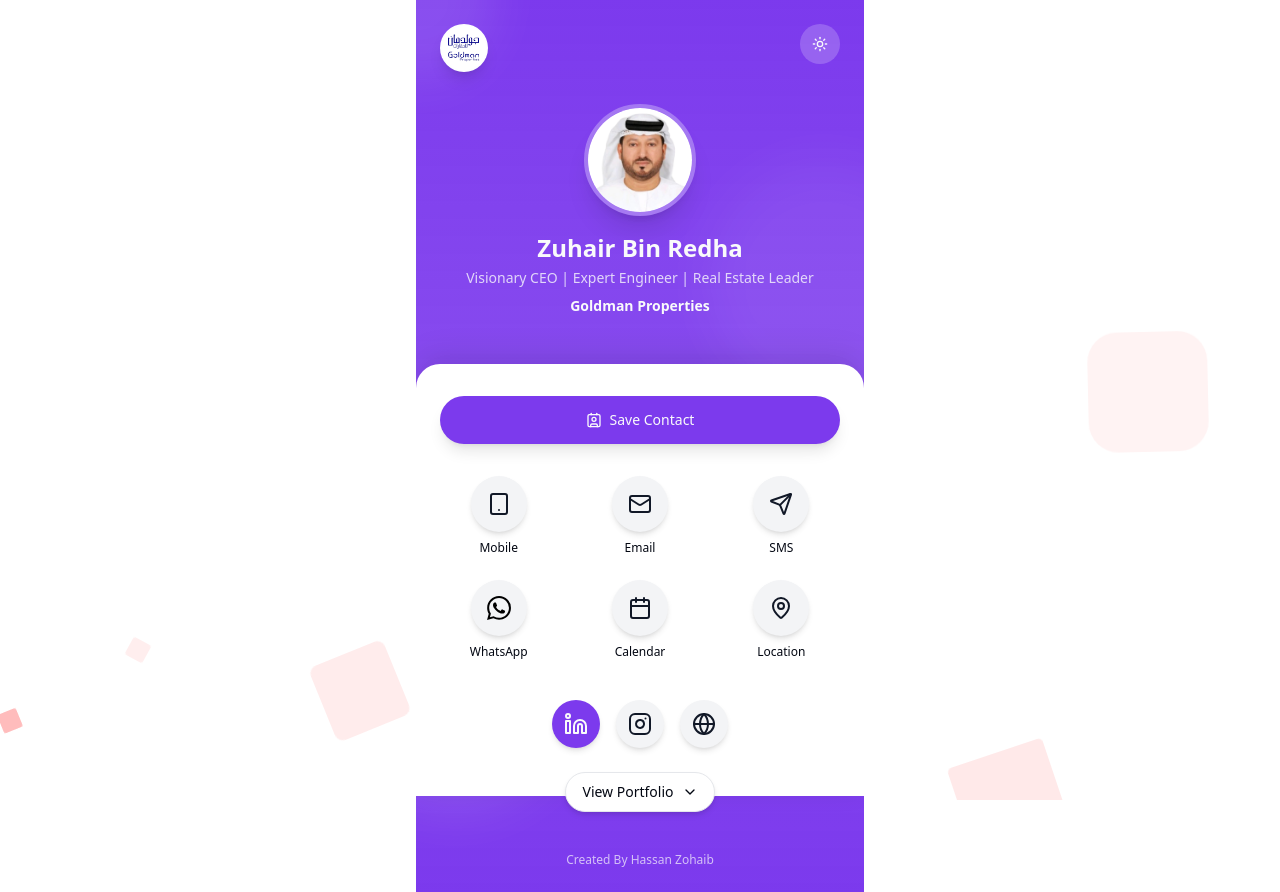
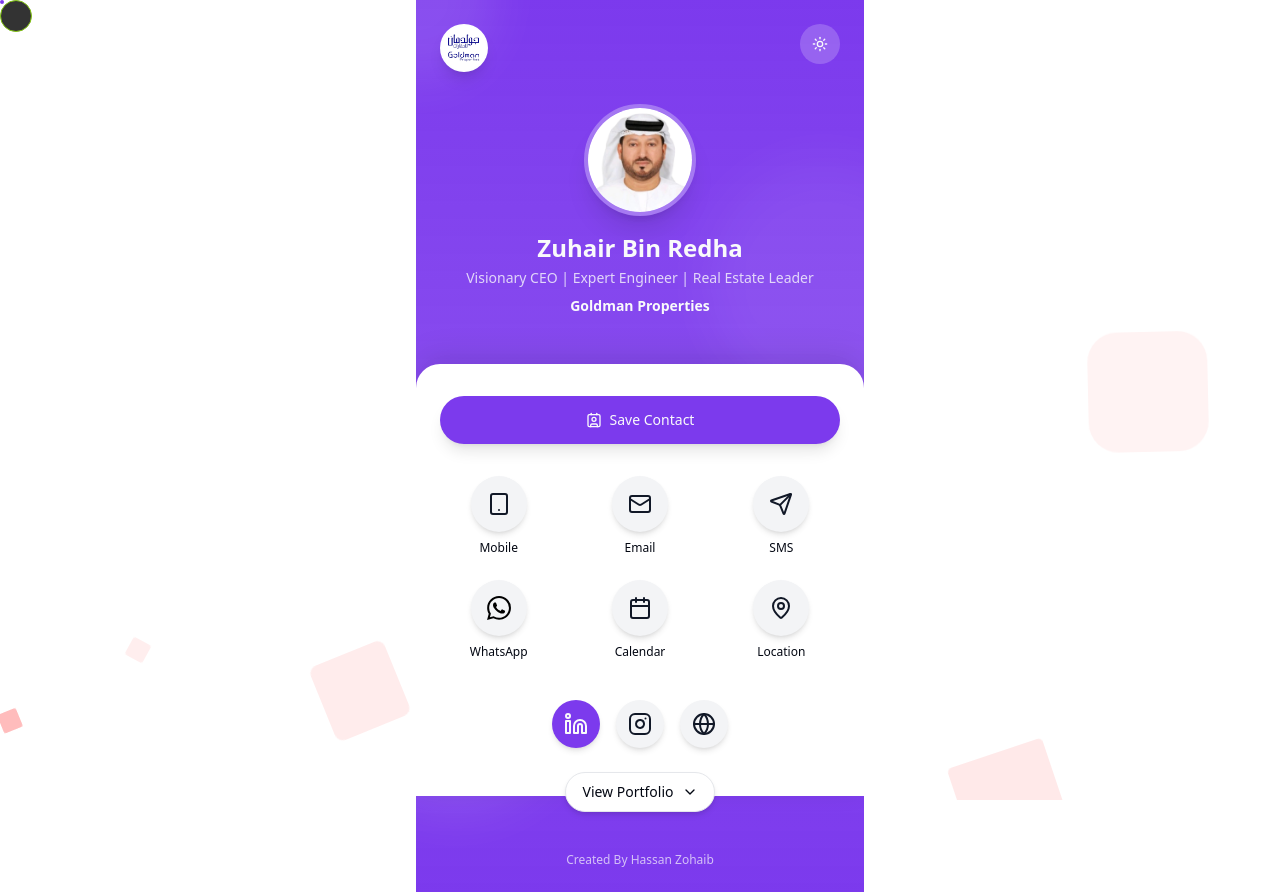
Before and after one commit to HassanZohaib121/zuhair-smartcard, a Next.js app: page / in a window 1280 px wide. Built offline with nearby package versions, Linux system fonts and the light colour scheme.

Commit message:
whatsapp-fix

```diff
--- a/src/components/digital-business-card.tsx
+++ b/src/components/digital-business-card.tsx
@@ -43,10 +43,34 @@ const ThemeToggle = () => {
 }
 
 const WhatsAppIcon = ({ size = 24 }: { size?: number }) => {
+  const { theme } = useTheme()
+  const isDarkMode = theme === "dark"
   return (
-    <svg xmlns="http://www.w3.org/2000/svg" width={size} height={size} viewBox="0 0 24 24" >
+    <svg xmlns="http://www.w3.org/2000/svg" fill={isDarkMode?"#ffffff":"#000000"} width={size} height={size} viewBox="0 0 24 24" >
       <path d="M17.472 14.382c-.297-.149-1.758-.867-2.03-.967-.273-.099-.471-.148-.67.15-.197.297-.767.966-.94 1.164-.173.199-.347.223-.644.075-.297-.15-1.255-.463-2.39-1.475-.883-.788-1.48-1.761-1.653-2.059-.173-.297-.018-.458.13-.606.134-.133.298-.347.446-.52.149-.174.198-.298.298-.497.099-.198.05-.371-.025-.52-.075-.149-.669-1.612-.916-2.207-.242-.579-.487-.5-.669-.51-.173-.008-.371-.01-.57-.01-.198 0-.52.074-.792.372-.272.297-1.04 1.016-1.04 2.479 0 1.462 1.065 2.875 1.213 3.074.149.198 2.096 3.2 5.077 4.487.709.306 1.262.489 1.694.625.712.227 1.36.195 1.871.118.571-.085 1.758-.719 2.006-1.413.248-.694.248-1.289.173-1.413-.074-.124-.272-.198-.57-.347m-5.421 7.403h-.004a9.87 9.87 0 01-5.031-1.378l-.361-.214-3.741.982.998-3.648-.235-.374a9.86 9.86 0 01-1.51-5.26c.001-5.45 4.436-9.884 9.888-9.884 2.64 0 5.122 1.03 6.988 2.898a9.825 9.825 0 012.893 6.994c-.003 5.45-4.437 9.884-9.885 9.884m8.413-18.297A11.815 11.815 0 0012.05 0C5.495 0 .16 5.335.157 11.892c0 2.096.547 4.142 1.588 5.945L.057 24l6.305-1.654a11.882 11.882 0 005.683 1.448h.005c6.554 0 11.89-5.335 11.893-11.893a11.821 11.821 0 00-3.48-8.413z" />
     </svg>
+  //   <svg fill={isDarkMode?"#fff":"#000000"} height={size} width={size} version="1.1" id="Layer_1" xmlns="http://www.w3.org/2000/svg"
+	//  viewBox="0 0 308 308">
+  //   <g id="XMLID_468_">
+  //     <path id="XMLID_469_" d="M227.904,176.981c-0.6-0.288-23.054-11.345-27.044-12.781c-1.629-0.585-3.374-1.156-5.23-1.156
+  //       c-3.032,0-5.579,1.511-7.563,4.479c-2.243,3.334-9.033,11.271-11.131,13.642c-0.274,0.313-0.648,0.687-0.872,0.687
+  //       c-0.201,0-3.676-1.431-4.728-1.888c-24.087-10.463-42.37-35.624-44.877-39.867c-0.358-0.61-0.373-0.887-0.376-0.887
+  //       c0.088-0.323,0.898-1.135,1.316-1.554c1.223-1.21,2.548-2.805,3.83-4.348c0.607-0.731,1.215-1.463,1.812-2.153
+  //       c1.86-2.164,2.688-3.844,3.648-5.79l0.503-1.011c2.344-4.657,0.342-8.587-0.305-9.856c-0.531-1.062-10.012-23.944-11.02-26.348
+  //       c-2.424-5.801-5.627-8.502-10.078-8.502c-0.413,0,0,0-1.732,0.073c-2.109,0.089-13.594,1.601-18.672,4.802
+  //       c-5.385,3.395-14.495,14.217-14.495,33.249c0,17.129,10.87,33.302,15.537,39.453c0.116,0.155,0.329,0.47,0.638,0.922
+  //       c17.873,26.102,40.154,45.446,62.741,54.469c21.745,8.686,32.042,9.69,37.896,9.69c0.001,0,0.001,0,0.001,0
+  //       c2.46,0,4.429-0.193,6.166-0.364l1.102-0.105c7.512-0.666,24.02-9.22,27.775-19.655c2.958-8.219,3.738-17.199,1.77-20.458
+  //       C233.168,179.508,230.845,178.393,227.904,176.981z"/>
+  //     <path id="XMLID_470_" d="M156.734,0C73.318,0,5.454,67.354,5.454,150.143c0,26.777,7.166,52.988,20.741,75.928L0.212,302.716
+  //       c-0.484,1.429-0.124,3.009,0.933,4.085C1.908,307.58,2.943,308,4,308c0.405,0,0.813-0.061,1.211-0.188l79.92-25.396
+  //       c21.87,11.685,46.588,17.853,71.604,17.853C240.143,300.27,308,232.923,308,150.143C308,67.354,240.143,0,156.734,0z
+  //       M156.734,268.994c-23.539,0-46.338-6.797-65.936-19.657c-0.659-0.433-1.424-0.655-2.194-0.655c-0.407,0-0.815,0.062-1.212,0.188
+  //       l-40.035,12.726l12.924-38.129c0.418-1.234,0.209-2.595-0.561-3.647c-14.924-20.392-22.813-44.485-22.813-69.677
+  //       c0-65.543,53.754-118.867,119.826-118.867c66.064,0,119.812,53.324,119.812,118.867
+  //       C276.546,215.678,222.799,268.994,156.734,268.994z"/>
+  //   </g>
+  //   </svg>
   )
 }
 
@@ -75,7 +99,7 @@ const DigitalBusinessCard = () => {
 
   return (
     <>
-      {!isMobile || window.innerWidth <= 768 && <CustomCursor />}
+      {!isMobile && <CustomCursor />}
       <div className="max-w-md mx-auto min-h-screen bg-gradient-to-b from-primary via-primary/90 to-primary relative overflow-hidden">
         {/* Decorative elements */}
         <div className="absolute top-0 left-0 w-full h-full overflow-hidden pointer-events-none">
```
